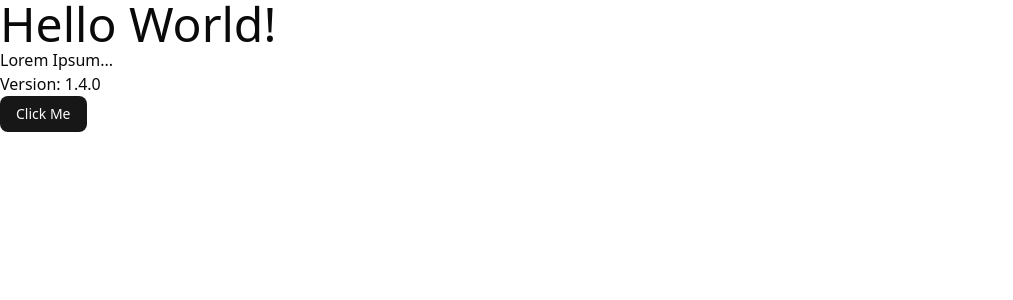
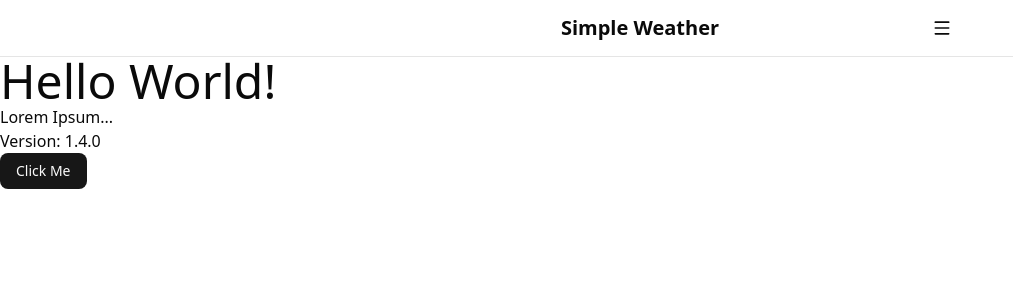
Before and after one commit to fredrikj31/simple-weather, a React (Vite) app: page / in a window 1280 px wide. Shown: the top 300 px of the page, without its empty margins (0-1013 px from the left). Built offline with nearby package versions, Linux system fonts and the light colour scheme.

Commit message:
feat(components): adds Header component for top navigation

```diff
--- a/src/App.tsx
+++ b/src/App.tsx
@@ -4,6 +4,7 @@ import {
   QueryClientProvider,
   useQuery,
 } from "@tanstack/react-query";
+import { Header } from "./components/Header";
 
 const fetchVersion = async (): Promise<{ version: string }> => {
   const response = await fetch("/version.json");
@@ -22,6 +23,7 @@ export const App = () => {
   return (
     <>
       <QueryClientProvider client={queryClient}>
+        <Header onMenuClick={() => alert("TODO: Implement Menu/Sheet")} />
         <h1 className="text-5xl">Hello World!</h1>
         <p>Lorem Ipsum...</p>
         <Version />
--- /dev/null
+++ b/src/components/Header.tsx
@@ -0,0 +1,21 @@
+import { Button } from "@shadcn-ui/components/ui/button";
+import { Menu } from "lucide-react";
+
+interface HeaderProps {
+  onMenuClick: () => void;
+}
+export const Header = ({ onMenuClick }: HeaderProps) => {
+  return (
+    <nav className="border-b bg-background">
+      <div className="mx-auto flex h-14 max-w-2xl items-center justify-between px-4">
+        <div className="size-9" />
+        <h1 className="text-xl font-semibold">Simple Weather</h1>
+        <div className="flex items-center gap-1">
+          <Button variant="ghost" size="icon" onClick={onMenuClick}>
+            <Menu className="size-5" />
+          </Button>
+        </div>
+      </div>
+    </nav>
+  );
+};
```
